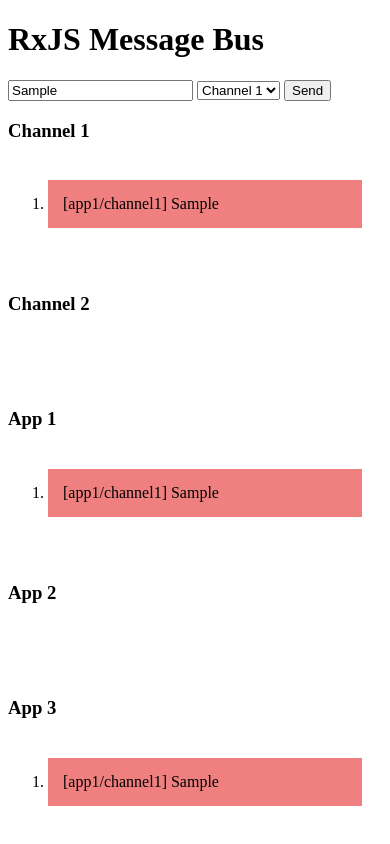
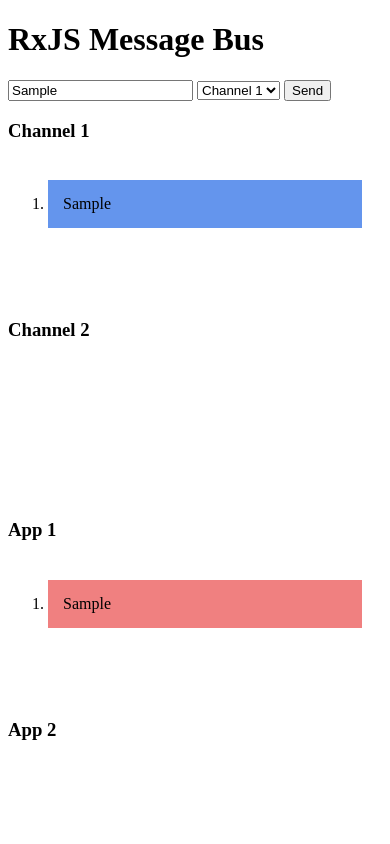
Before and after one commit to danielzotti/rxjs-message-bus, a website built with webpack: page index.html in a window 390 px wide. Both pictures are taken after typing "Sample" into the empty fields and a click on the button "Send". Shown: the top 844 px of the page. Built offline with nearby package versions, Linux system fonts and the light colour scheme.

Commit message:
Various fixes

```diff
--- a/index.html
+++ b/index.html
@@ -6,8 +6,18 @@
   <meta http-equiv="X-UA-Compatible" content="ie=edge">
   <title>RxJS Message Bus</title>
   <style>
-      body {
+      ol {
+          padding: 20px;
+          height: 30vh;
+          max-height: 30vh;
+          overflow: auto;
+      }
 
+      li {
+          padding: 15px;
+
+          margin-bottom: 10px;
+          margin-left: 20px;
       }
 
       .apps, .channels {
@@ -22,30 +32,29 @@
           flex-grow: 1;
       }
 
-      ol {
-          padding: 20px;
-          max-height: 30vh;
-          overflow: auto;
+      .app li {
+          background: lightcoral;
       }
 
-      li {
-          padding: 15px;
-          background: lightcoral;
-          margin-bottom: 10px;
-          margin-left: 20px;
+      .channel li {
+          background: cornflowerblue;
       }
 
       @media (max-width: 500px) {
           .apps, .channels {
               flex-direction: column;
           }
+
+          ol {
+              height: 10vh;
+              max-height: 10vh;
+          }
       }
   </style>
 </head>
 <body>
 <h1>RxJS Message Bus</h1>
-<div>
-  <form id="input__form" class="input">
+<form class="input">
   <input id="input__message" name="message">
   <select id="input__channel" name="channel">
     <option selected value="channel1">Channel 1</option>
@@ -77,7 +86,6 @@
     <ol id="app3"></ol>
   </div>
 </div>
-</div>
 <script src="/bundle.js"></script>
 </body>
 </html>
--- a/src/index.ts
+++ b/src/index.ts
@@ -1,25 +1,21 @@
 import { fromEvent, Observable } from 'rxjs';
-import { filter, map, pluck, startWith, switchMap, tap, withLatestFrom } from 'rxjs/operators';
+import { filter, pluck, startWith, tap, withLatestFrom } from 'rxjs/operators';
 import { Message, MessageBusService } from './message-bus-service';
 
 const messageService: MessageBusService = new MessageBusService();
 const $inputMessage: HTMLInputElement = document.querySelector('#input__message');
 const $inputChannel: HTMLSelectElement = document.querySelector('#input__channel');
 const $inputButtonSend: HTMLButtonElement = document.querySelector('#input__send');
-const $inputButtonReset: HTMLButtonElement = document.querySelector('#input__reset');
-const $inputForm: HTMLButtonElement = document.querySelector('#input__form');
 
 const messageInputChanged$: Observable<string> = fromEvent($inputMessage, 'change').pipe(
   pluck('target', 'value'),
   startWith($inputMessage.value),
-  // tap(message => console.log({ message }))
 ) as Observable<string>;
 
 const channelInputChanged$: Observable<string> = fromEvent($inputChannel, 'change').pipe(
   pluck('target', 'value'),
   startWith($inputChannel.value),
   filter((i: string) => i && i.length > 0),
-  // tap(channel => console.log({ channel }))
 ) as Observable<string>;
 
 const sendButtonClicked$ = fromEvent($inputButtonSend, 'click');
@@ -27,8 +23,7 @@
 sendButtonClicked$.pipe(
   withLatestFrom(messageInputChanged$, channelInputChanged$),
   tap(([e, message, channel]) => {
-    // console.log({ channel, message });
-    messageService.publish({ appId: 'app1', channelId: channel, message });
+    messageService.publish({ appId: 'app1', channelId: channel, detail: message });
   })
 ).subscribe();
 
@@ -43,30 +38,30 @@
 ch1.subscribe(addMessageToChannel);
 ch2.subscribe(addMessageToChannel);
 
-app1.subscribe((res) => addMessageToApp({
+app1.subscribe(({ detail }) => addMessageToApp({
   appId: 'app1',
   channelId: 'channel1',
-  message: res.message
+  detail
 }));
-app2.subscribe((res) => addMessageToApp({
+app2.subscribe(({ detail }) => addMessageToApp({
   appId: 'app2',
   channelId: 'channel2',
-  message: res.message
+  detail
 }));
-app3.subscribe((res) => addMessageToApp({
+app3.subscribe(({ detail }) => addMessageToApp({
   appId: 'app3',
   channelId: 'channel1',
-  message: res.message
+  detail
 }));
 
 
 setTimeout(() => {
   console.log('Delayed subcription to channel2 for app3');
   const app3Delayed = messageService.subscribe('app3', 'channel2');
-  const app3DelayedSubscription = app3Delayed.subscribe((res) => addMessageToApp({
+  const app3DelayedSubscription = app3Delayed.subscribe(({ detail }) => addMessageToApp({
     appId: 'app3',
     channelId: 'channel2',
-    message: res.message
+    detail
   }));
   setTimeout(() => {
     console.log('Delayed unsubcription to channel2 for app3');
@@ -75,15 +70,14 @@
 
 }, 7000);
 
-function addMessageToChannel({ channelId, message }: Message) {
+function addMessageToChannel({ channelId, detail }: Message) {
   const $channel = document.querySelector(`#${ channelId }`);
-  $channel.innerHTML = `${ $channel.innerHTML }<li>${ message }</li>`;
+  $channel.innerHTML = `${ $channel.innerHTML }<li>${ detail }</li>`;
   $channel.scrollTo(0, $channel.scrollHeight);
 }
 
-function addMessageToApp({ appId, message }: Message) {
-  // console.log('addMessageToApp', { appId, message });
+function addMessageToApp({ appId, detail }: Message) {
   const $app = document.querySelector(`#${ appId }`);
-  $app.innerHTML = `${ $app.innerHTML }<li>${ message }</li>`;
+  $app.innerHTML = `${ $app.innerHTML }<li>${ detail }</li>`;
   $app.scrollTo(0, $app.scrollHeight);
 }
--- a/src/message-bus-service.ts
+++ b/src/message-bus-service.ts
@@ -1,10 +1,10 @@
-import { Subject, Observable, Subscription, BehaviorSubject } from 'rxjs';
-import { filter, share, shareReplay, takeUntil, multicast, publish } from 'rxjs/operators';
+import { Subject, Observable } from 'rxjs';
+import { filter, share } from 'rxjs/operators';
 
 export interface Message {
   appId: string;
   channelId: string;
-  message: string;
+  detail: string;
 }
 
 export class MessageBusService {
@@ -16,8 +16,8 @@
   }
 
   publish(message: Message) {
-    const { appId, channelId, message: text } = message;
-    this.messagesSubject.next({ ...message, message: `[${ appId }/${ channelId }] ${ text }` });
+    this.messagesSubject.next(message);
+    // this.messagesSubject.next({ ...message, message: `[${ appId }/${ channelId }] ${ text }` });
   }
 
   subscribe(appId: string, channelId: string): Observable<Message> {
```
Lines whose indentation alone changed are shown as unchanged.
